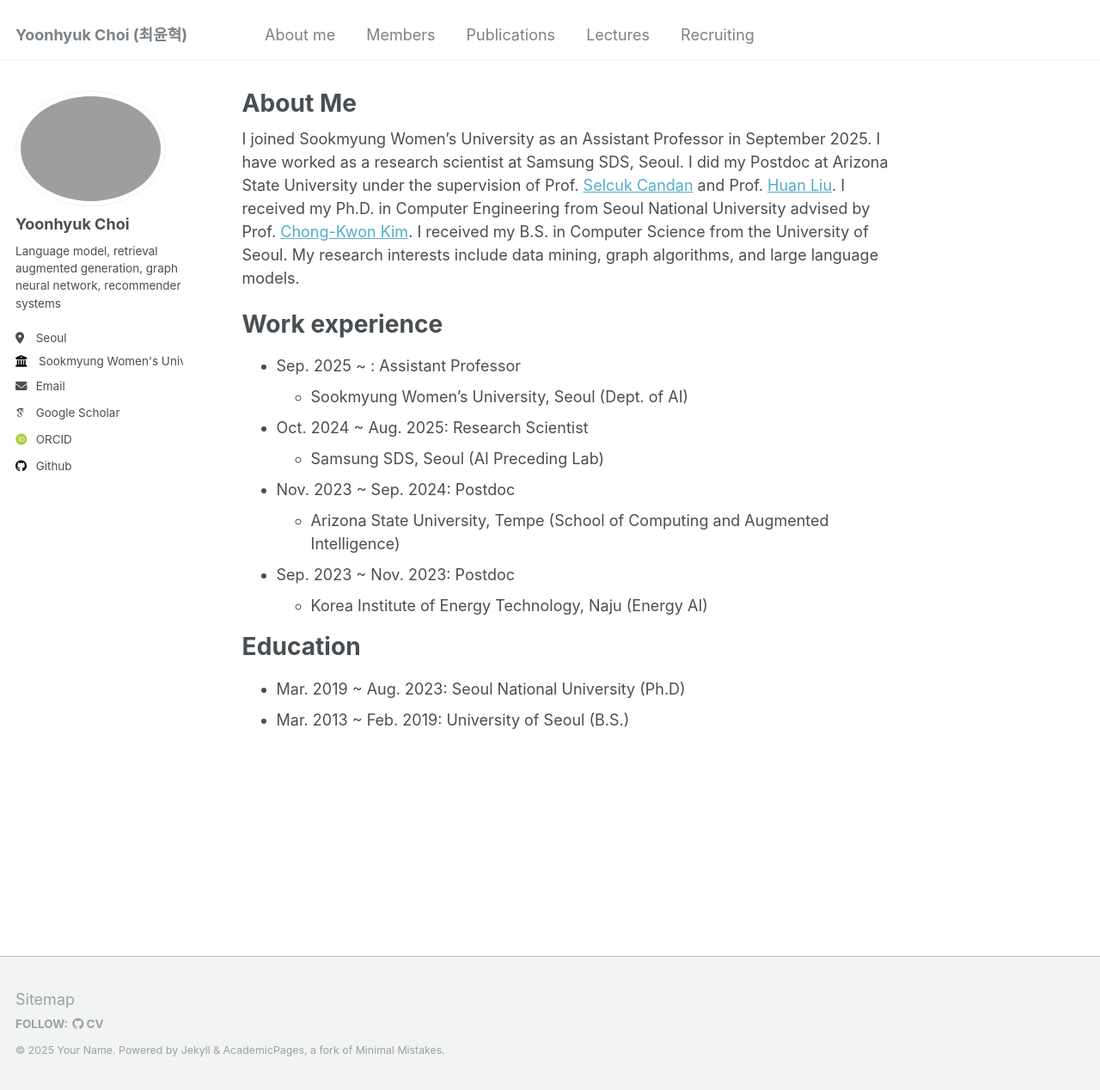
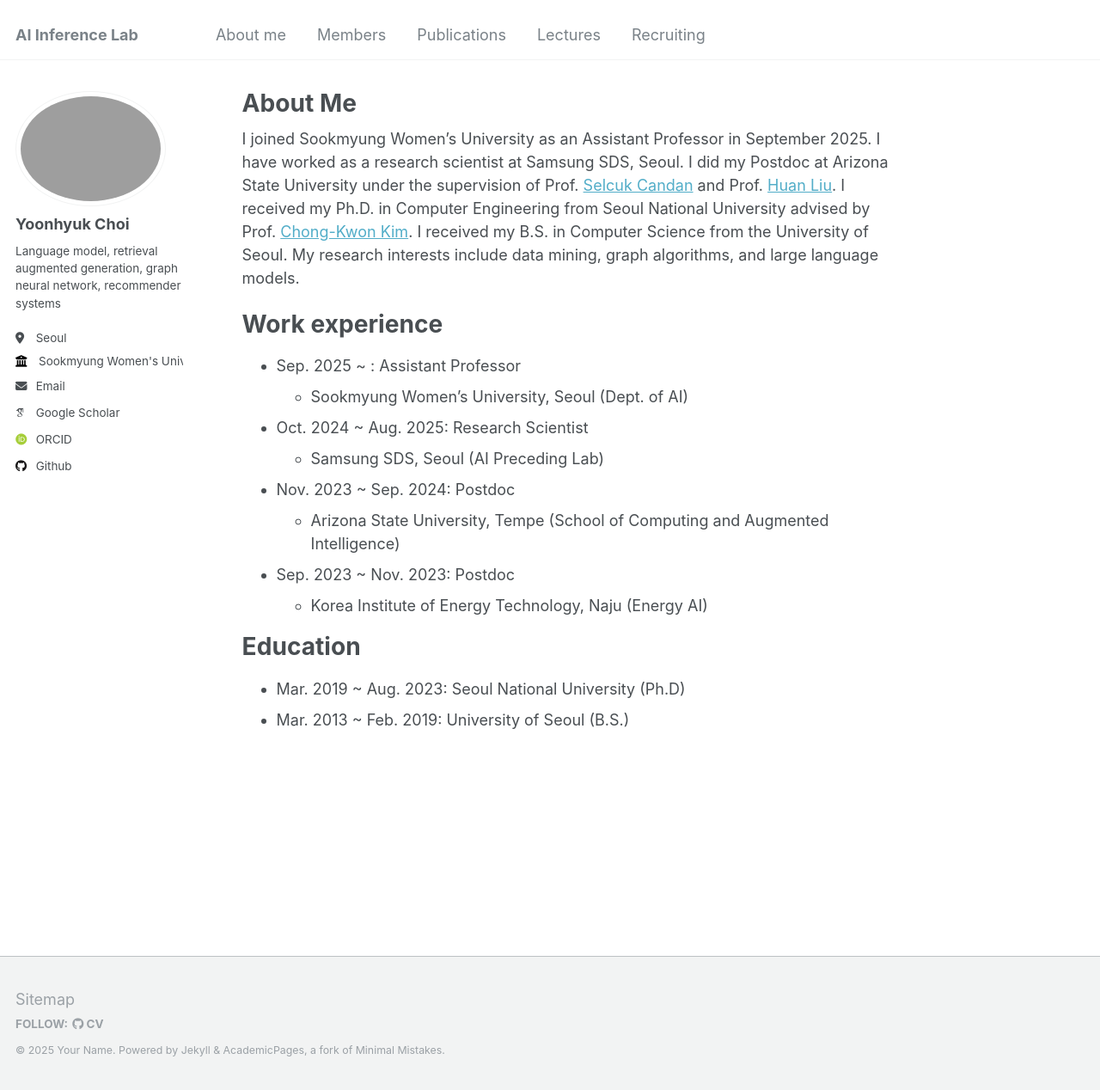
Before and after one commit to ChoiYoonHyuk/ChoiYoonHyuk.github.io, a Jekyll site: the page built from _pages/about.md, in a window 1280 px wide and 1268 px high. Shown: the whole window at 86% size. Built offline with Jekyll 4.4.1, drawn with Linux system fonts in a browser that asks for light colours; some web fonts are replaced.

Commit message:
Update _config.yml

```diff
--- a/_config.yml
+++ b/_config.yml
@@ -8,7 +8,7 @@
 
 # Basic Site Settings
 locale                   : "en-US"
-title                    : "Yoonhyuk Choi (최윤혁)"
+title                    : "AI Inference Lab"
 title_separator          : "-"
 name                     : &name "Your Name"
 description              : &description "personal description"
```
